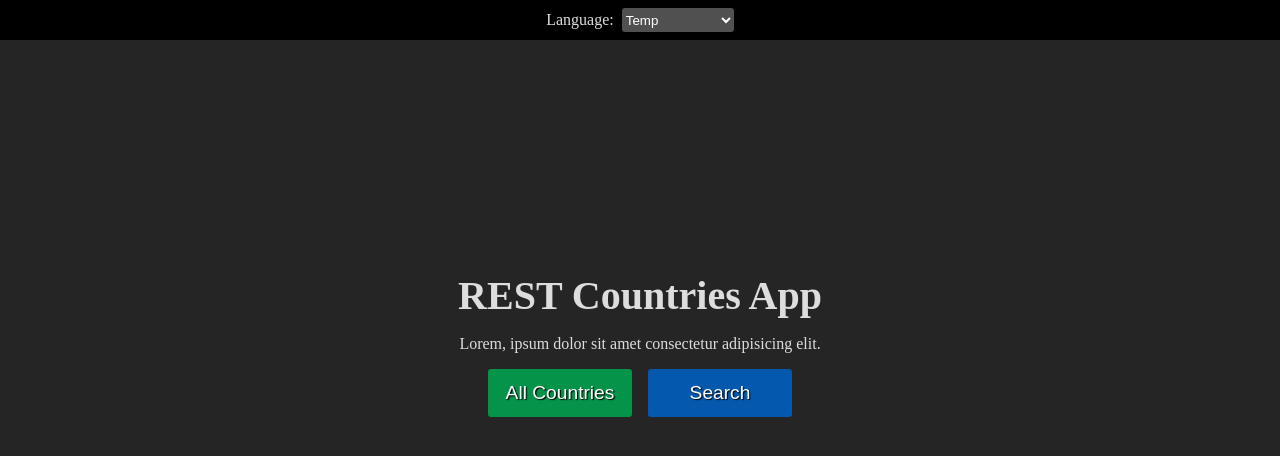
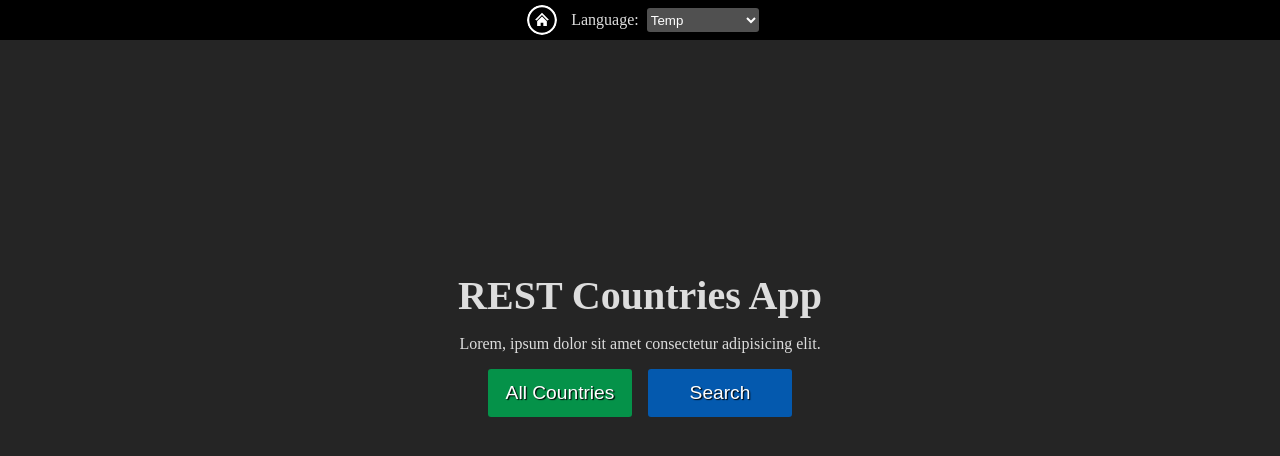
Before and after one commit to self-related/countries-rest-app, a React (Vite) app: page / in a window 1280 px wide. Shown: the top 456 px of the page. Built offline with nearby package versions, Linux system fonts and the light colour scheme.

Commit message:
Add home button on navbar

```diff
--- a/src/components/Navbar/index.tsx
+++ b/src/components/Navbar/index.tsx
@@ -1,9 +1,15 @@
 import styles from "./styles.module.scss";
+import HomeButton from "../../assets/home_icon_1.svg";
+import { useNavigate } from "react-router-dom";
 
 export default function Navbar() {
+    const navigate = useNavigate();
 
     return (
         <nav className={styles.nav}>
+            <button className={styles.homeButton} onClick={() => navigate("/")}>
+                <img src={HomeButton} alt="Home Button" />
+            </button>
             <p>Language:</p>
             <select name="language" id="language">
                 <option value="temp">Temp</option>
--- a/src/components/Navbar/styles.module.scss
+++ b/src/components/Navbar/styles.module.scss
@@ -10,6 +10,30 @@
     justify-content: center;
     align-items: center;
     column-gap: 0.5rem;
+
+    .homeButton {
+        border: none;
+        border-radius: 100%;
+        background-color: transparent;
+        color: white;
+        height: 80%;
+        aspect-ratio: 1/1;
+
+        cursor: pointer;
+
+        img {
+            height: 100%;
+            border-radius: 100%;
+
+            &:hover {
+                background-color: #505050;
+
+            }
+            &:active {
+                background-color: #252525;
+            }
+        }
+    }
 
     p {
         margin: 0;
```
Also changed, not shown: src/assets/home_icon.svg (added), src/assets/home_icon_1.svg (added).
